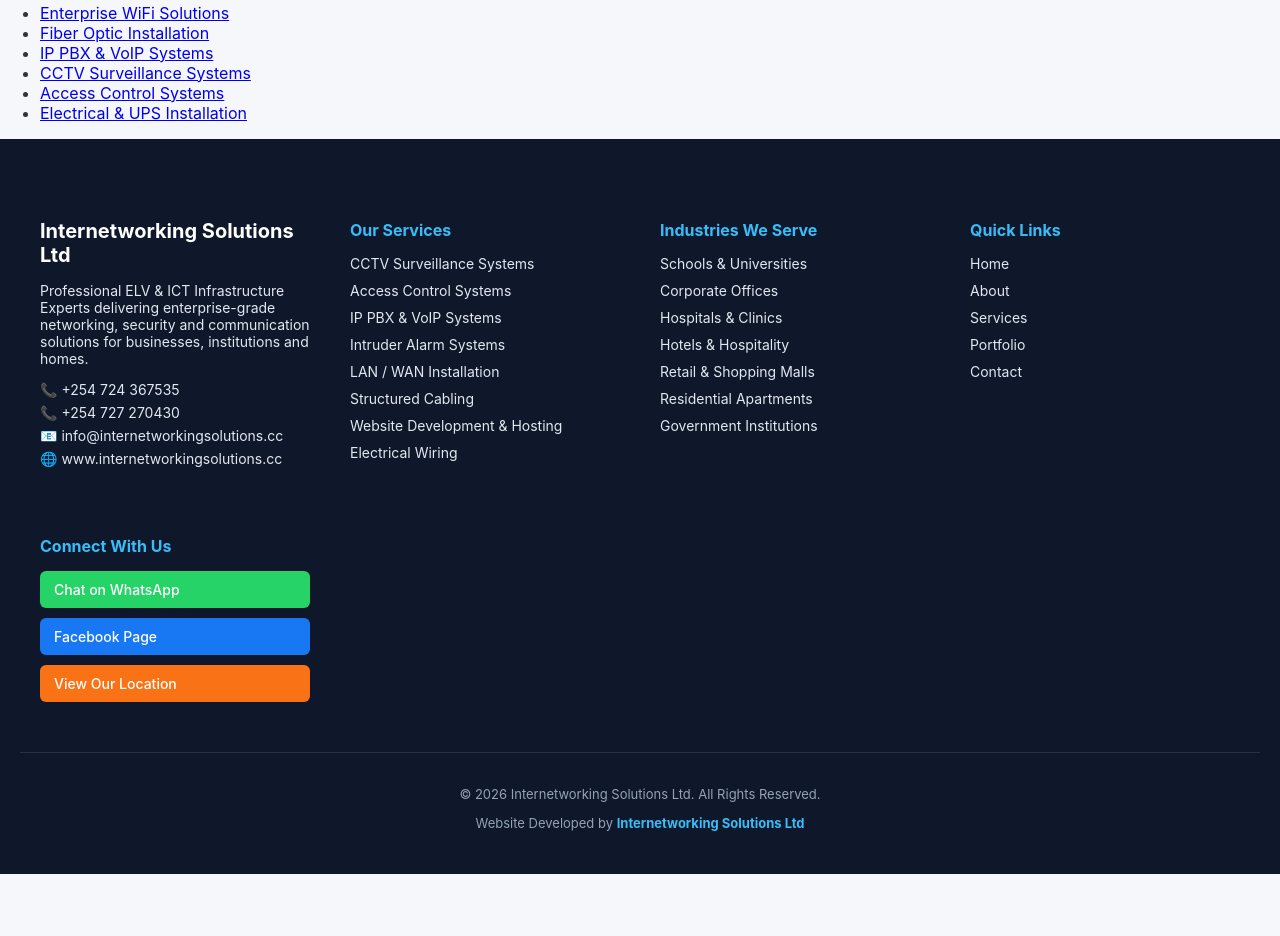
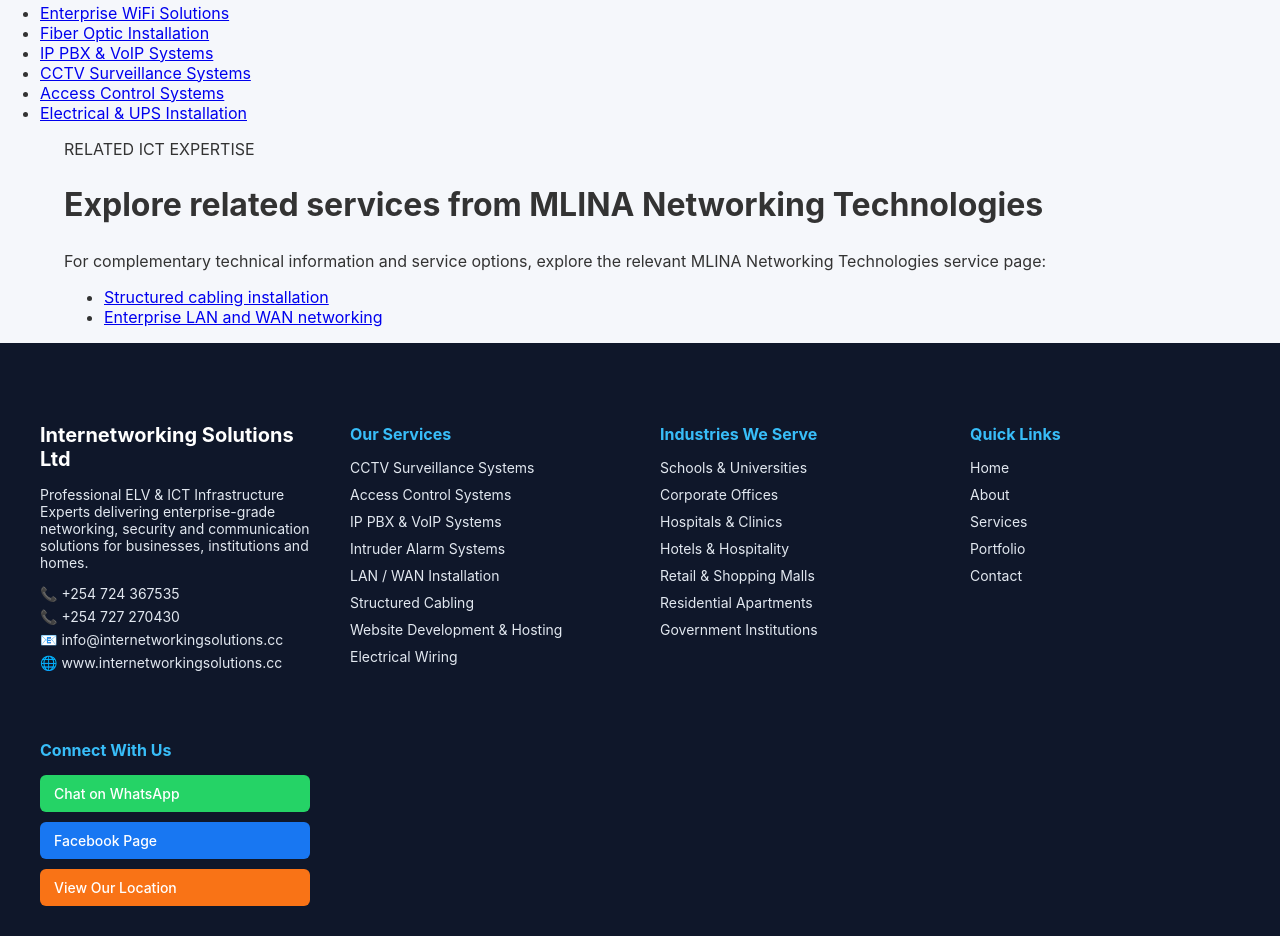
Before and after one commit to cndoli84-star/internetworking-site, a plain HTML site: page services/network-cabling.html in a window 1280 px wide. Shown: the part 5720-6656 px from the top of the page. Before the commit the page ends 6594 px from the top, so only its background shows below. Drawn offline with Linux system fonts and the light colour scheme; a script that the page names is missing.

Commit message:
Add reciprocal MLINA service resource links

```diff
--- a/services/network-cabling.html
+++ b/services/network-cabling.html
@@ -984,6 +984,20 @@ Enhance your network performance with our integrated ICT solutions:
 
 <!-- ================= LEVEL 2 PROFESSIONAL FOOTER ================= -->
 
+
+<!-- RELATED SERVICE RESOURCE: MLINA NETWORKING TECHNOLOGIES -->
+<section class="mlina-related-resources" aria-labelledby="mlina-related-title">
+  <div class="container">
+    <p class="mlina-related-eyebrow">RELATED ICT EXPERTISE</p>
+    <h2 id="mlina-related-title">Explore related services from MLINA Networking Technologies</h2>
+    <p>For complementary technical information and service options, explore the relevant MLINA Networking Technologies service page:</p>
+    <ul>
+      <li><a href="https://mlina.internetworkingsolutions.cc/structured-cabling.html" target="_blank" rel="noopener noreferrer">Structured cabling installation</a></li>
+      <li><a href="https://mlina.internetworkingsolutions.cc/lan-wan-enterprise-networking.html" target="_blank" rel="noopener noreferrer">Enterprise LAN and WAN networking</a></li>
+    </ul>
+  </div>
+</section>
+
 <footer class="site-footer">
 
 <div class="footer-container">
```
